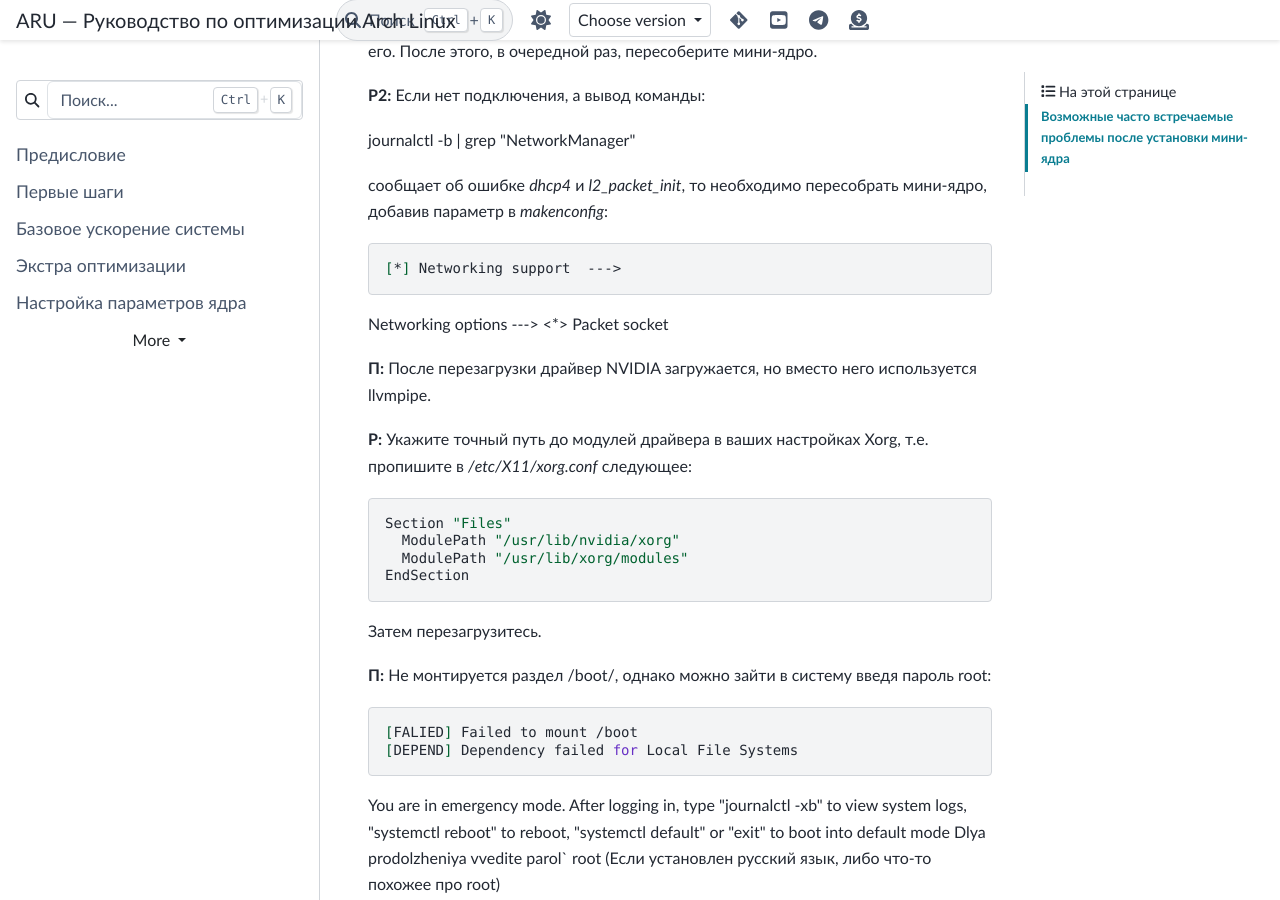
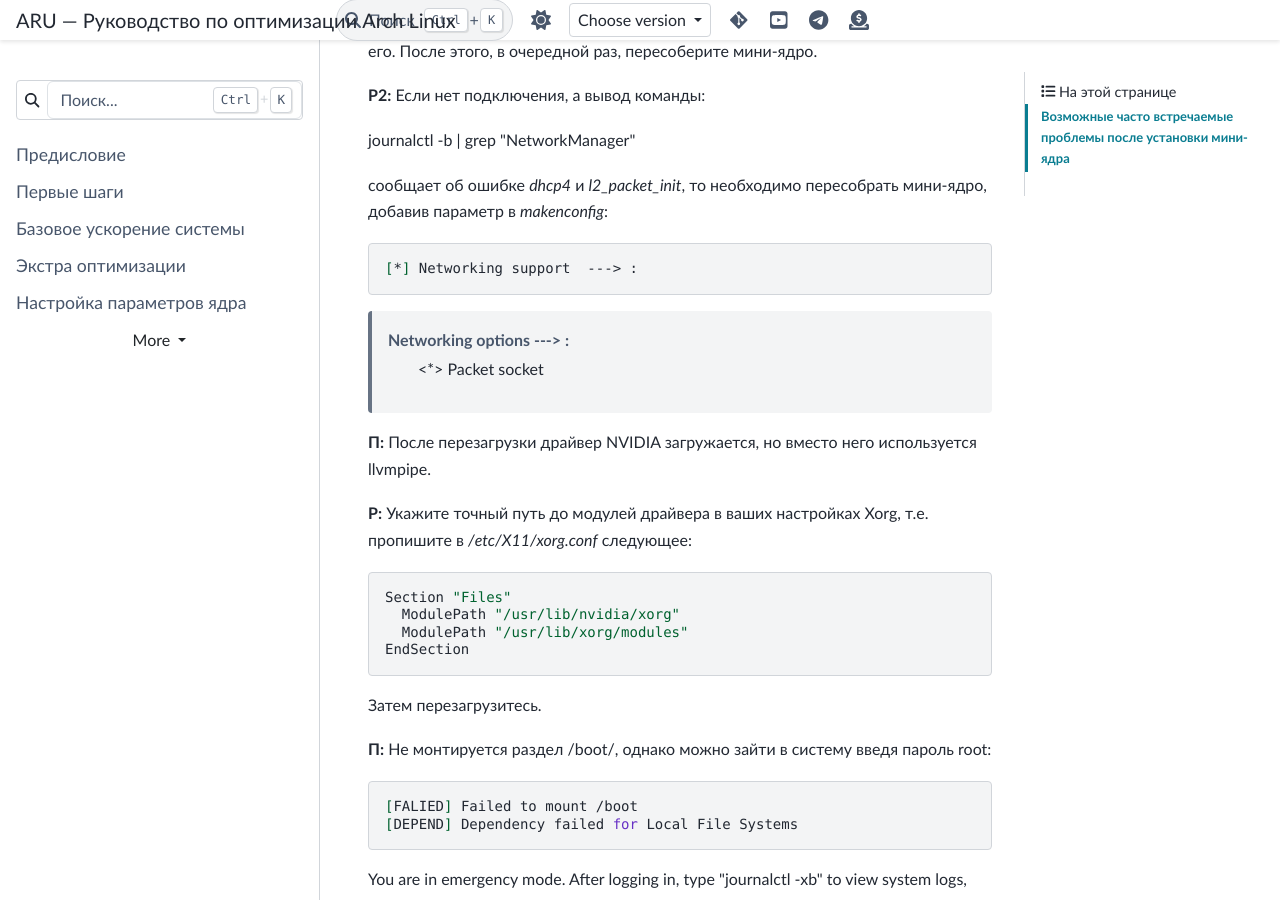
Before and after one commit to ventureoo/ARU, a Sphinx documentation site: the page built from docs/source/mini-kernel.rst, in a window 1280 px wide and 900 px high, scrolled down 3144 px. Built offline with Sphinx 7.4.7 and the PyData theme 0.15.4, drawn with Linux system fonts in a browser that asks for light colours.

```diff
--- a/docs/source/mini-kernel.rst
+++ b/docs/source/mini-kernel.rst
@@ -140,9 +140,9 @@ journalctl -b | grep "NetworkManager"
 
 сообщает об ошибке *dhcp4* и *l2_packet_init*, то необходимо пересобрать мини-ядро, добавив параметр в *makenconfig*::
 
-[*] Networking support  --->
-Networking options  --->
-<*> Packet socket
+[*] Networking support  ---> :
+      Networking options  ---> :
+        <*> Packet socket
 
 **П:** После перезагрузки драйвер NVIDIA загружается, но вместо него
 используется llvmpipe.
```
